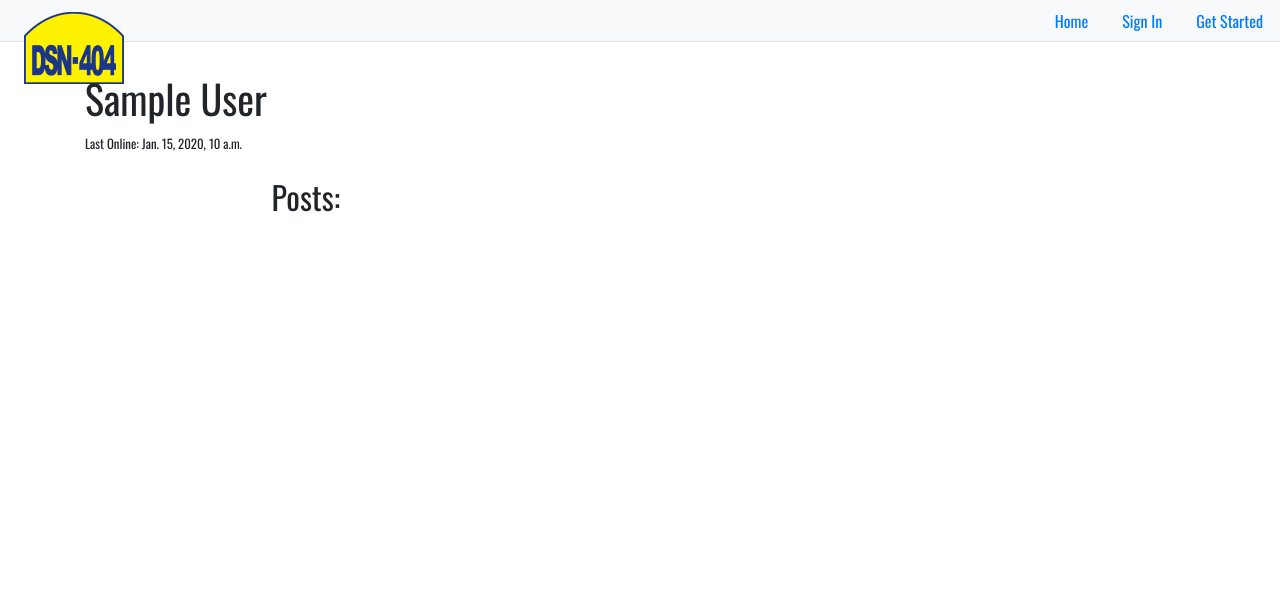
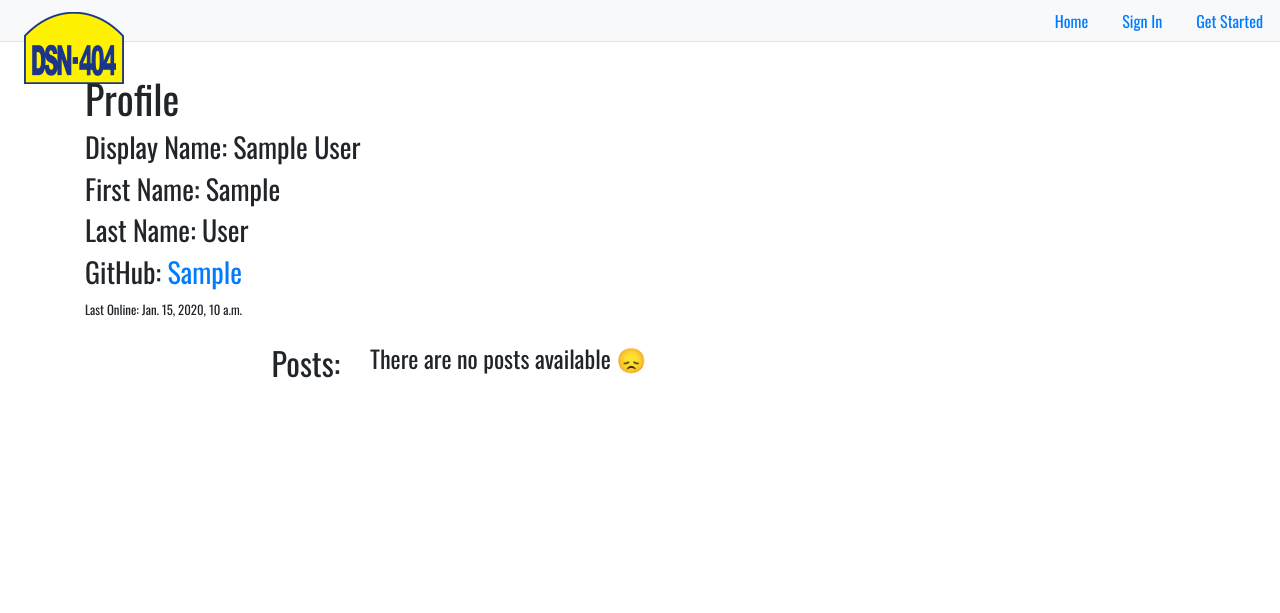
Before and after one commit to CMPUT404-Group-Project/Distributed-Social-Networking, a Django app: page /author/1 in a window 1280 px wide. Shown: the top 613 px of the page. Run offline with Django 3.2, Linux system fonts and the light colour scheme; tables that the repository leaves empty hold one stand-in row (values such as "Sample post"); some libraries are stand-ins or nearby versions.

Commit message:
First WIP of the new author page. Now pulls in relevant posts depending on the user that is logged in. TODO: Hook button up to send friend request

```diff
--- a/distributedsocialnetwork/author/templates/detailed_author.html
+++ b/distributedsocialnetwork/author/templates/detailed_author.html
@@ -3,10 +3,22 @@
 {% block title %} {{ author.displayName }} {% endblock %}
 
 {% block content %}
+
 <div class="row">
   <div class="col-12">
-    <h1>{{author.displayName}}</h1>
+    <!-- The Author information -->
+    <h1>Profile</h1>
+    <h3>Display Name: {{author.displayName}}</h3>
+    <h3>First Name: {{author.first_name}}</h3>
+    <h3>Last Name: {{author.last_name}}</h3>
+    {% if author.github != ""%}
+    <h3>GitHub: <a href="{{author.github}}">{{author.github}}</a></h3>
+    {% endif %}
     <small>Last Online: {{author.last_login}}</small>
+    <br>
+    {% if user != None and user.id != author.id %}
+    <button id=sendRequest onclick="sendFriendRequest()">Send Friend Request</button>
+    {% endif %}
   </div>
 </div>
 <div class="row mt-4">
@@ -22,6 +34,9 @@
       </div>
     </a>
     {% endfor %}
+    {% if posts.count == 0 %}
+      <h4>There are no posts available 😞</h4>
+    {% endif %}
   </div>
 </div>
 {% endblock %}
--- a/distributedsocialnetwork/author/views.py
+++ b/distributedsocialnetwork/author/views.py
@@ -5,6 +5,7 @@ from django.urls import reverse_lazy
 from .forms import AuthorCreationForm, AuthorChangeForm, AuthorAuthenticationForm
 from .models import Author
 from post.models import Post
+from friend.models import Friend
 
 
 def index(request):
@@ -90,5 +91,32 @@ def logout_author(request):
 def view_author(request, pk):
     context = {}
     context['author'] = get_object_or_404(Author, id__icontains=pk)
-    context['posts'] = Post.objects.filter(author=context['author'].id)
+    if request.user.is_authenticated:
+        context["user"] = request.user
+        # We will show different posts depending on if the user is logged in and authenticated
+        if request.user.id == context["author"].id:
+            # The user is logged in, so they should be able to see all of their posts
+            context["posts"] = Post.objects.filter(author=context["author"].id)
+        else:
+            # We return the posts this user can see
+            author_public_posts = Post.objects.filter(
+                author=context["author"].id, visibility="PUBLIC")
+            author_private_posts = Post.objects.filter(
+                author=context["author"].id, visibility="PRIVATE", visibleTo__icontains=request.user.id)
+            post_query_set = author_private_posts | author_public_posts
+            if Friend.objects.are_friends(context["author"], request.user):
+                # They are friends, so they can see some other posts
+                serveronly_posts = Post.objects.filter(
+                    visibility="SERVERONLY", author=context["author"].id)
+                friend_posts = Post.objects.filter(
+                    visibility="FRIENDS", author=context["author"].id)
+                # They are friends, so they have to get FOAF posts
+                foaf_posts = Post.objects.filter(
+                    visibility="FOAF", author=context["author"].id)
+                post_query_set = post_query_set | serveronly_posts | friend_posts | foaf_posts
+            context["posts"] = post_query_set
+    else:
+        context['posts'] = Post.objects.filter(
+            author=context['author'].id, visibility="PUBLIC")
+        context["user"] = None
     return render(request, 'detailed_author.html', context)
```
Also changed, not shown: distributedsocialnetwork/api/views.py (+4 -3 lines).
